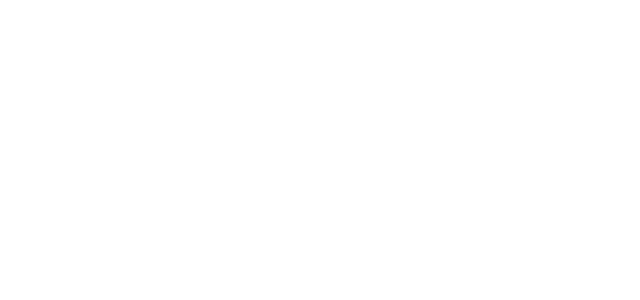
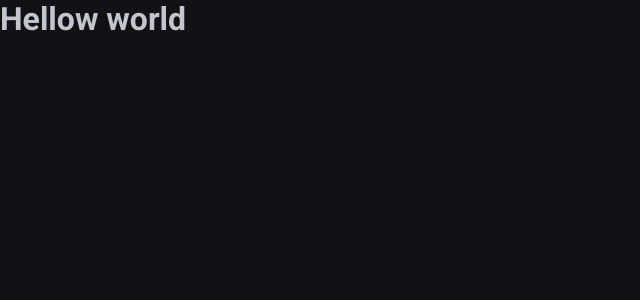
Before and after one commit to WalberCesar/Timer, a React (Vite) app: page / in a window 1280 px wide. Shown: the top 300 px of the page, without its empty margins (0-640 px from the left). Built offline with nearby package versions, Linux system fonts and the light colour scheme.

Commit message:
create theme and styles

```diff
--- a/index.html
+++ b/index.html
@@ -2,9 +2,18 @@
 <html lang="en">
   <head>
     <meta charset="UTF-8" />
-    <link rel="icon" type="image/svg+xml" href="/vite.svg" />
+
+    <link rel="preconnect" href="https://fonts.googleapis.com" />
+    <link rel="preconnect" href="https://fonts.gstatic.com" crossorigin />
+
     <meta name="viewport" content="width=device-width, initial-scale=1.0" />
-    <title>Vite + React + TS</title>
+
+    <link
+      href="https://fonts.googleapis.com/css2?family=Roboto+Mono:wght@700&family=Roboto:wght@400;700&display=swap"
+      rel="stylesheet"
+    />
+
+    <title>Timer</title>
   </head>
   <body>
     <div id="root"></div>
--- a/package.json
+++ b/package.json
@@ -10,11 +10,13 @@
   },
   "dependencies": {
     "react": "^18.2.0",
-    "react-dom": "^18.2.0"
+    "react-dom": "^18.2.0",
+    "styled-components": "^5.3.9"
   },
   "devDependencies": {
     "@types/react": "^18.0.28",
     "@types/react-dom": "^18.0.11",
+    "@types/styled-components": "^5.1.26",
     "@vitejs/plugin-react": "^3.1.0",
     "typescript": "^4.9.3",
     "vite": "^4.2.0"
--- a/src/App.tsx
+++ b/src/App.tsx
@@ -1,3 +1,12 @@
+import { ThemeProvider } from "styled-components";
+import { defaultTheme } from "./styles/themes/default";
+import { GlobalStyle } from "./styles/themes/global";
 export function App() {
-  return <></>;
+  return (
+    <ThemeProvider theme={defaultTheme}>
+      <h1>Hellow world</h1>
+
+      <GlobalStyle />
+    </ThemeProvider>
+  );
 }
--- /dev/null
+++ b/src/styles/themes/default.ts
@@ -0,0 +1,21 @@
+export const defaultTheme = {
+  white: "#FFF",
+
+  "gray-100": "#E1E1E6",
+  "gray-300": "#C4C4CC",
+  "gray-400": "#8D8D99",
+  "gray-500": "#7C7C8A",
+  "gray-600": "#323238",
+  "gray-700": "#29292E",
+  "gray-800": "#202024",
+  "gray-900": "#121214",
+
+  "green-300": "#00B37E",
+  "green-500": "#00875F",
+  "green-700": "#015F43",
+
+  "red-500": "#AB222E",
+  "red-700": "#7A1921",
+
+  "yellow-500": "#FBA94C",
+};
--- /dev/null
+++ b/src/styles/themes/global.ts
@@ -0,0 +1,26 @@
+import { createGlobalStyle } from "styled-components";
+
+export const GlobalStyle = createGlobalStyle`
+
+* {
+    margin: 0;
+    padding: 0;
+    box-sizing: border-box;
+  }
+
+  :focus {
+    outline: 0;
+    box-shadow: 0 0 0 2px ${({ theme }) => theme["green-500"]};
+  }
+
+  body {
+    background: ${({ theme }) => theme["gray-900"]};
+    color: ${({ theme }) => theme["gray-300"]};
+  }
+
+  body, input, textarea, button {
+    font-family: 'Roboto', sans-serif;
+    font-weight: 400;
+    font-size: 1rem;
+  }
+`;
```
Also changed, not shown: src/@types/styled.d.ts (added, +8 -0 lines), 1 other file (tests, documents, lock files or other folders).
